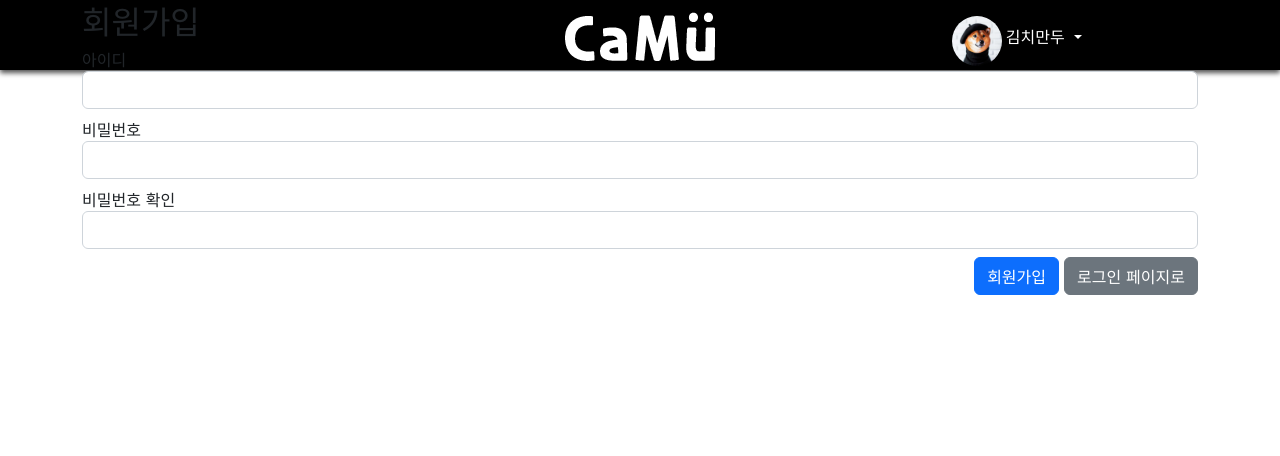
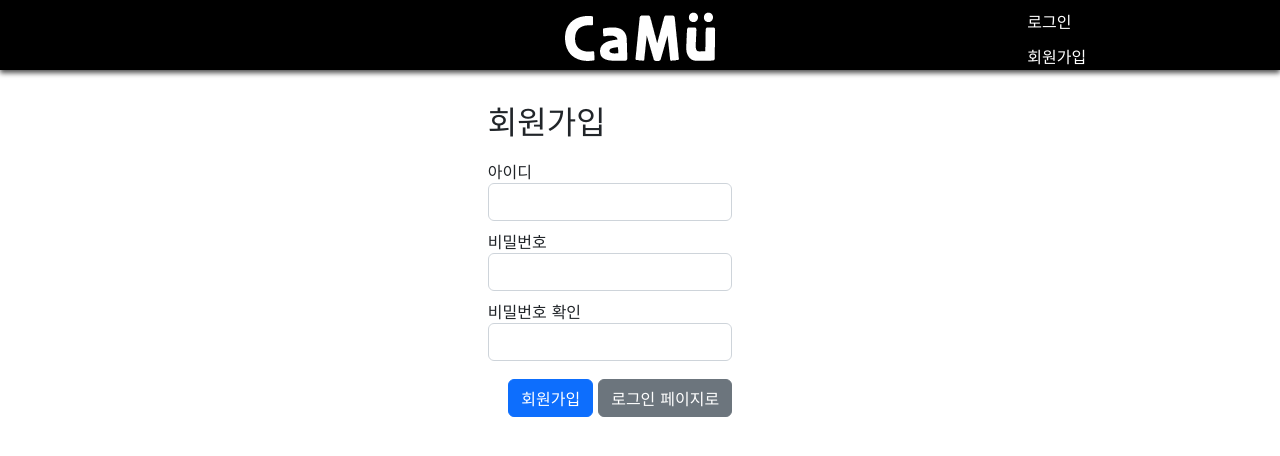
Before and after one commit to saddeveloper99/Django_Team_Project, a Django app: page /sign-up/ in a window 1280 px wide. Shown: the top 456 px of the page. Run offline with Django 4.2, Linux system fonts and the light colour scheme.

Commit message:
user html update

```diff
--- a/templates/base.html
+++ b/templates/base.html
@@ -3,9 +3,9 @@
 <html lang="en">
 
 <head>
-  <meta charset="UTF-8" />
-  <meta http-equiv="X-UA-Compatible" content="IE=edge" />
-  <meta name="viewport" content="width=device-width, initial-scale=1.0" />
+    <meta charset="UTF-8"/>
+    <meta http-equiv="X-UA-Compatible" content="IE=edge"/>
+    <meta name="viewport" content="width=device-width, initial-scale=1.0"/>
     <title>
         {% block title %}
 
@@ -15,7 +15,7 @@
 
     <!-- BootStrap -->
     <link href="https://cdn.jsdelivr.net/npm/bootstrap@5.2.3/dist/css/bootstrap.min.css" rel="stylesheet"
-    integrity="sha384-rbsA2VBKQhggwzxH7pPCaAqO46MgnOM80zW1RWuH61DGLwZJEdK2Kadq2F9CUG65" crossorigin="anonymous" />
+          integrity="sha384-rbsA2VBKQhggwzxH7pPCaAqO46MgnOM80zW1RWuH61DGLwZJEdK2Kadq2F9CUG65" crossorigin="anonymous"/>
     <script src="https://cdn.jsdelivr.net/npm/bootstrap@5.2.3/dist/js/bootstrap.bundle.min.js"
             integrity="sha384-kenU1KFdBIe4zVF0s0G1M5b4hcpxyD9F7jL+jjXkk+Q2h455rYXK/7HAuoJl+0I4"
             crossorigin="anonymous"></script>
@@ -32,22 +32,34 @@
                 <a class="logo" href="/"></a>
             </div>
             <!-- 상단 로고 end -->
+            {% if not user.is_authenticated %}
+                <ul class="navbar-nav mr-auto">
+                    <li class="nav-item active">
+                        <a class="nav-link" href="/sign-in" style="color: white; width: 60px; height: 35px"> 로그인 <span class="sr-only"></span></a>
+                    </li>
+                    <li class="nav-item active">
+                        <a class="nav-link" href="/sign-up" style="color: white; width: 60px; height: 35px"> 회원가입 <span class="sr-only"></span></a>
+                    </li>
+                </ul>
+            {% else %}
                 <div class="menu">
                     <li class="nav-item dropdown">
                         <div class="box" href="#" style="background: #BDBDBD; float:left; margin: 0 4px 10px;">
                             <img class="profile" src={% static 'tweet/image/user_image.png' %}>
                         </div>
-            <a class="nav-link dropdown-toggle" href="#" role="button" style="color: white;" data-bs-toggle="dropdown" aria-expanded="false">
-              김치만두
+                        <a class="nav-link dropdown-toggle" href="#" role="button" style="color: white;"
+                           data-bs-toggle="dropdown" aria-expanded="false">
+                            {{ user.username }}
                         </a>
                         <ul class="dropdown-menu dropdown-menu" style="padding: 5px;">
                             <li><a class="dropdown-item" href="#">글쓰기</a></li>
                             <li><a class="dropdown-item" href="#">프로필 수정</a></li>
-              <li><a class="dropdown-item" href="#">로그아웃</a></li>
+                            <li><a class="dropdown-item" href="/logout">로그아웃</a></li>
                         </ul>
                     </li>
                 </div>
                 </div>
+            {% endif %}
         {% block content %}
             <!-- content -->
         {% endblock %}
--- a/user/templates/user/signup.html
+++ b/user/templates/user/signup.html
@@ -1,12 +1,12 @@
-{% extends 'base.html' %}
-
+{% extends '../base.html' %}
 {% block title %}
     회원가입
 {% endblock %}
+
 {% block content %}
-    <div class="container">
+    <div class="container" style="margin-top: 100px; width: 30%;">
         <div class="wrap">
-            <h2 class="title-center"> 회원가입 </h2>
+            <h2 class="title-center" style="margin-bottom: 20px"> 회원가입 </h2>
             <form class="form-area" method="post" action="/sign-up/">
                 {% csrf_token %}
                 <div class="form-group mt-2 mb-2">
@@ -21,7 +21,7 @@
                     <label for="password2">비밀번호 확인</label>
                     <input type="password" class="form-control" id="password2" name="password2">
                 </div>
-                <div style="float: right">
+                <div style="float: right; margin-top: 10px;">
                     <button type="submit" class="btn btn-primary">회원가입</button>
                     <a href="/sign-in" class="btn btn-secondary">로그인 페이지로</a>
                 </div>
```
Also changed, not shown: user/templates/user/signin.html (+5 -5 lines). Lines whose indentation alone changed are shown as unchanged.
